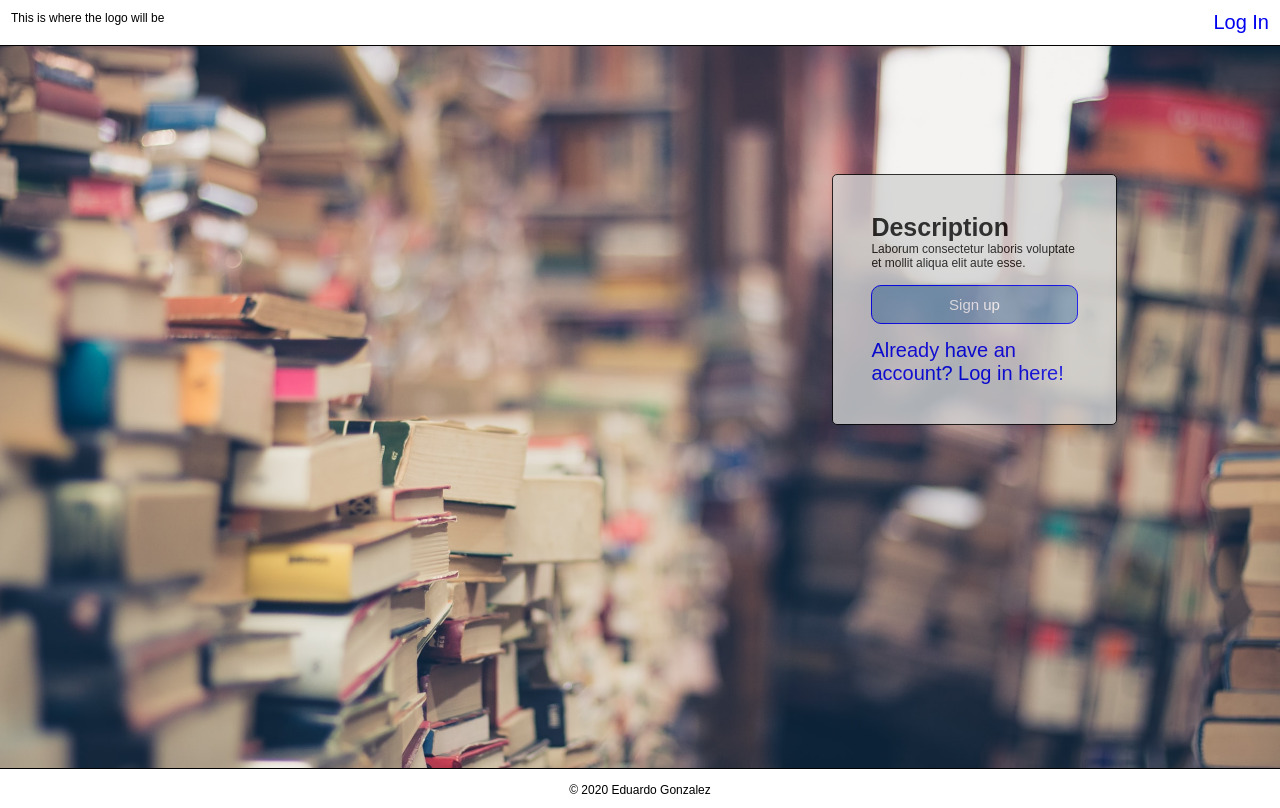
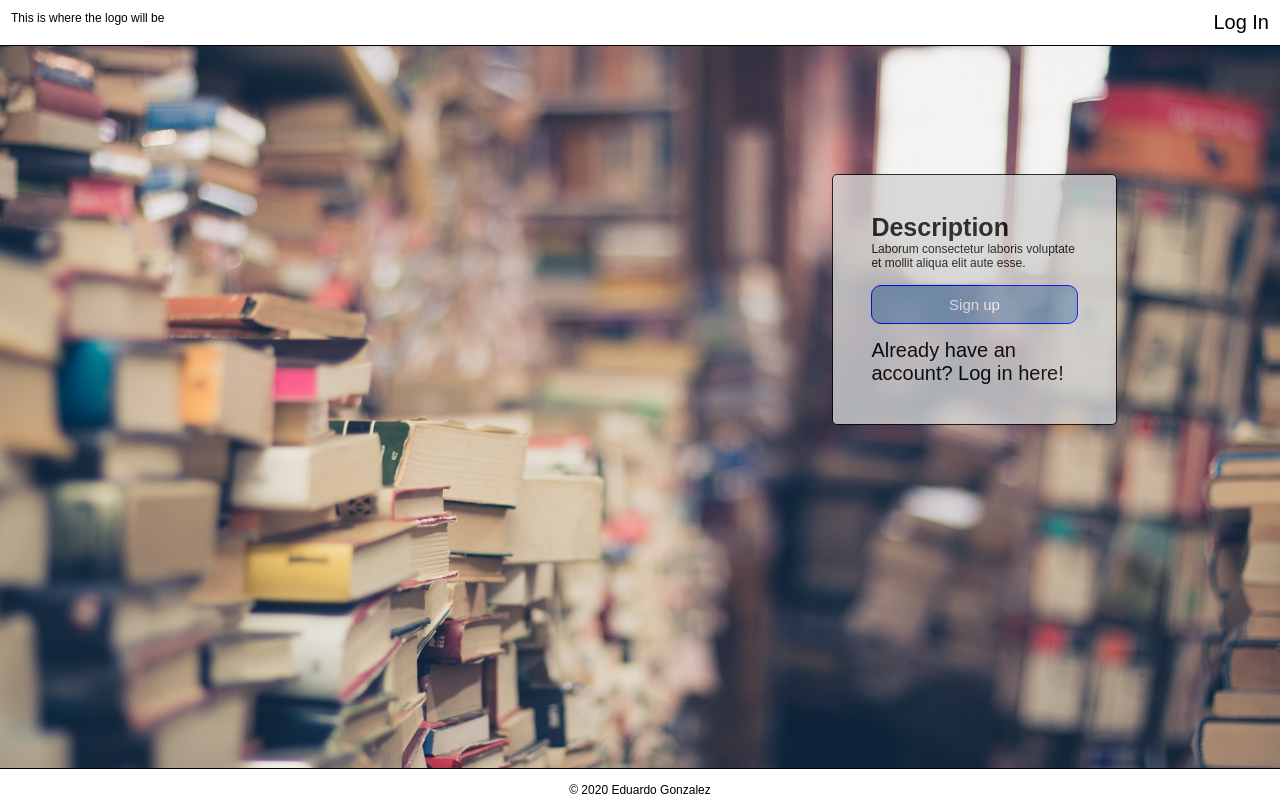
Before and after one commit to dcalamity/book-search-capstone-client, a React (Create React App) app: page / in a window 1280 px wide. Built offline with nearby package versions, Linux system fonts and the light colour scheme.

Commit message:
hiding no collection for users with no collections

```diff
--- a/src/createcollection/Createcollection.js
+++ b/src/createcollection/Createcollection.js
@@ -44,9 +44,9 @@ class Createcollection extends Component {
    handleSubmit = (event) => {
     event.preventDefault();
     let User_Id = TokenService.getUserId();
-    // console.log(User_Id)
+    console.log(User_Id)
 
-    // console.log(this.state.collectionName)
+    console.log(this.state.collectionName)
 
     const collectionName = this.state.collectionName.value;
 
--- a/src/dashboard/Dashboard.js
+++ b/src/dashboard/Dashboard.js
@@ -79,7 +79,7 @@ class Dashboard extends Component {
 
     console.log(this.state.collectionsByUserId)
 
-    let listofcollections = 'Unknown';
+    let listofcollections = <div hidden>'No collections'</div>;
 
 
     if(this.state.collectionsByUserId.length !== 0 ){
--- a/src/index.css
+++ b/src/index.css
@@ -76,6 +76,7 @@ body {
 a {
   font-size: 20px;
   text-decoration: none;
+  color: black;
 }
 
 a:hover {
--- a/src/signup/Signup.js
+++ b/src/signup/Signup.js
@@ -70,6 +70,7 @@ handleLoginSuccess = user => {
             userName.value = ''
             password.value = ''
             repeatPassword.value = ''
+
             this.handleLoginSuccess()
         })
         .catch(res => {
```
